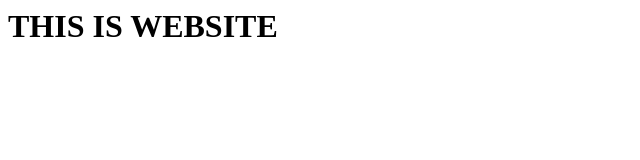
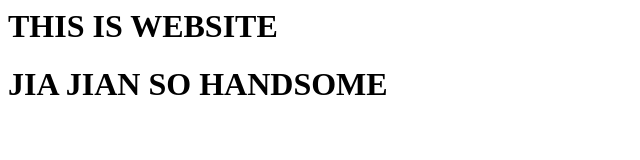
Before and after one commit to Becky993/Git-Tutorial, a plain HTML site: page PRJ 01/index.html in a window 1280 px wide. Shown: the whole page, without its empty margins (0-640 px from the left). Drawn offline with Linux system fonts and the light colour scheme.

Commit message:
Update index.html

```diff
--- a/PRJ 01/index.html
+++ b/PRJ 01/index.html
@@ -6,6 +6,7 @@
 
 <BODY>
 <H1> THIS IS WEBSITE </H1>
+<H1> JIA JIAN SO HANDSOME </H1>
 </BODY>
 
 </HTML>
```
